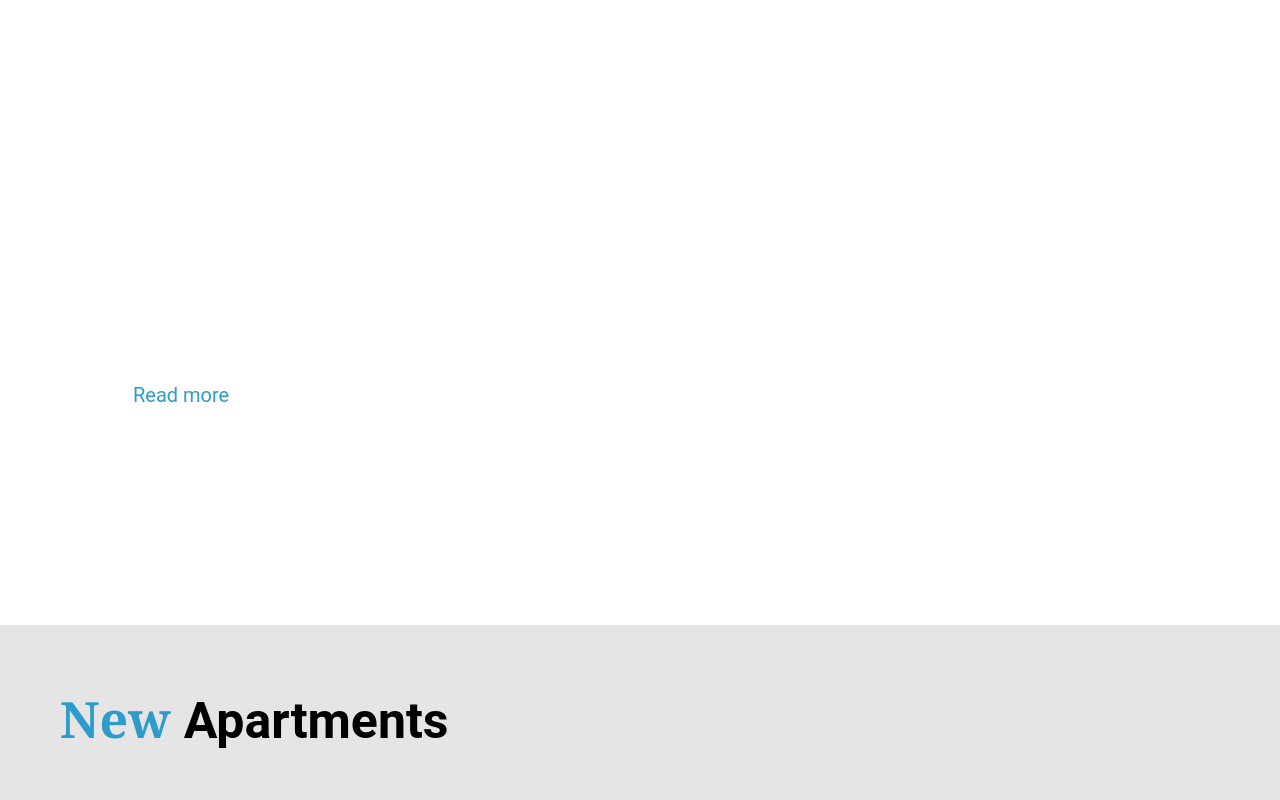
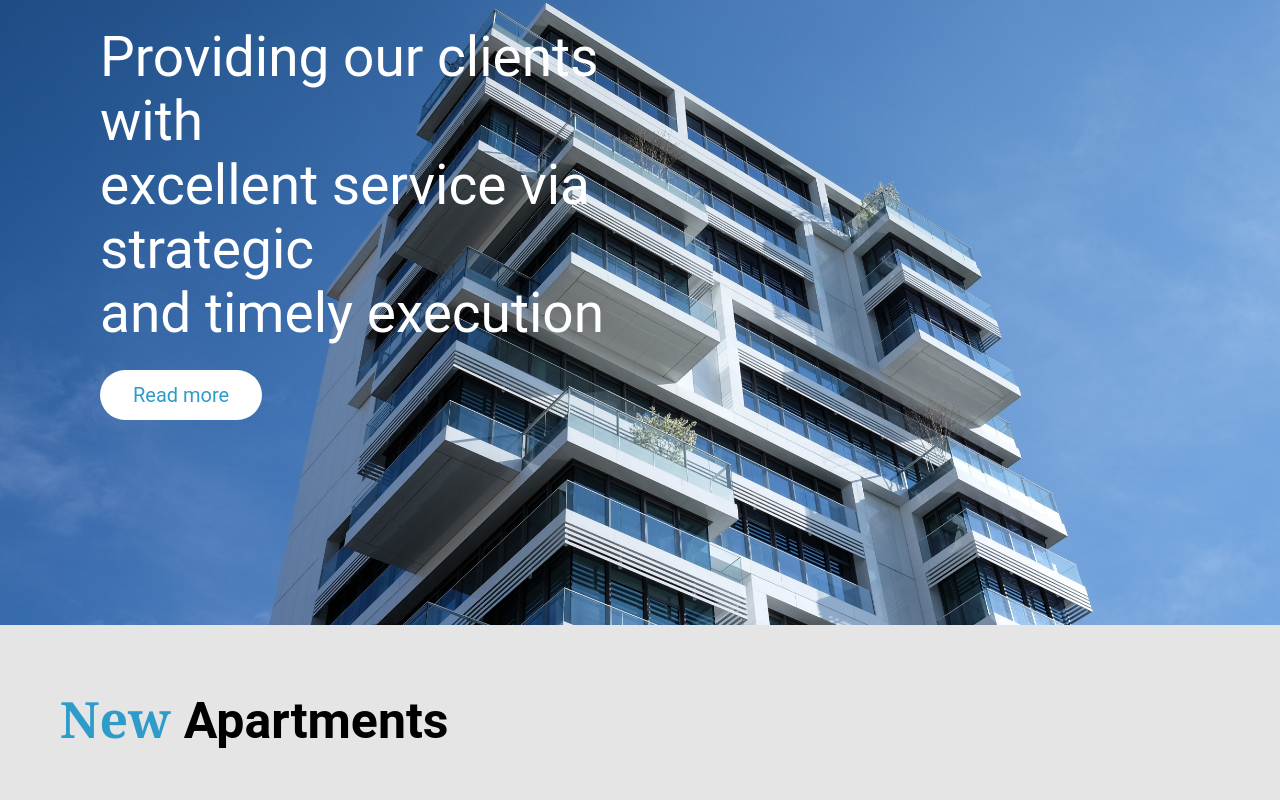
Before and after one commit to DaisyChepyegon/Quick-Rentals, a plain HTML site: page index.html in a window 1280 px wide. Shown: the part 132-932 px from the top of the page. Drawn offline with Linux system fonts and the light colour scheme.

Commit message:
Update index.css

```diff
--- a/assets/css/index.css
+++ b/assets/css/index.css
@@ -56,12 +56,8 @@ nav {
 }
 
 .section1 {
-<<<<<<< HEAD
     /* background: url("./assets/images/homepage_imgs/background.jpg") no-repeat center fixed; */
     background: url("../images/homepage_imgs/background.jpg") no-repeat center fixed;
-=======
-    background: url("./assets/images/homepage_imgs/background.jpg") no-repeat center fixed;
->>>>>>> 3473087a33a75d4f9fd31a925f2e2f4ffd30ba4f
     background-size: cover;
     height: 700px;
     width: 100%;
```
